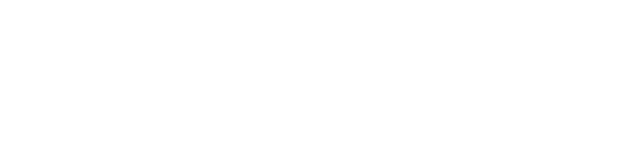
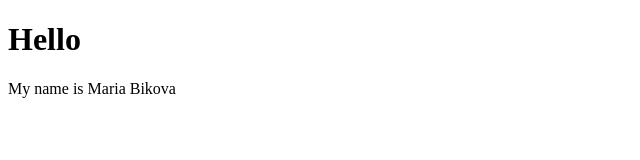
Before and after one commit to AveMarija/first_site, a plain HTML site: page index.html in a window 1280 px wide. Shown: the whole page, without its empty margins (0-640 px from the left). Drawn offline with Linux system fonts and the light colour scheme.

Commit message:
Introduction

```diff
--- a/index.html
+++ b/index.html
@@ -8,7 +8,8 @@
 </head>
 
 <body>
-
+ <h1> Hello </h1>
+ <p> My name is Maria Bikova </p>
 
 
 </body>
```
